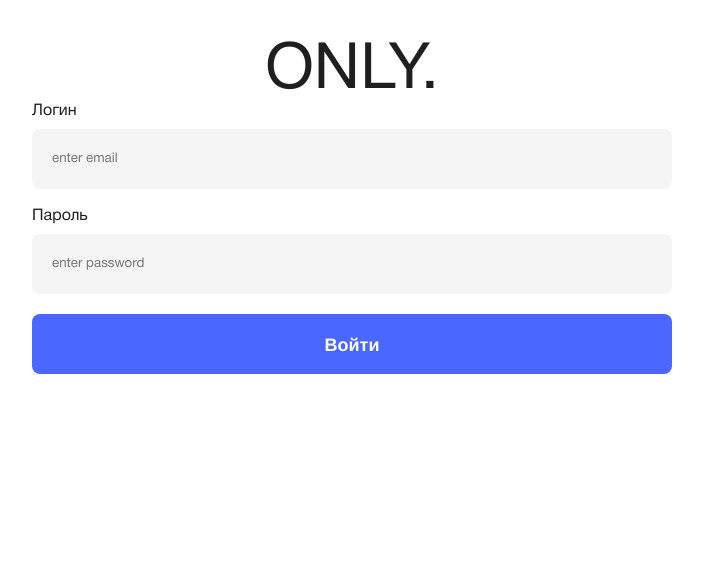
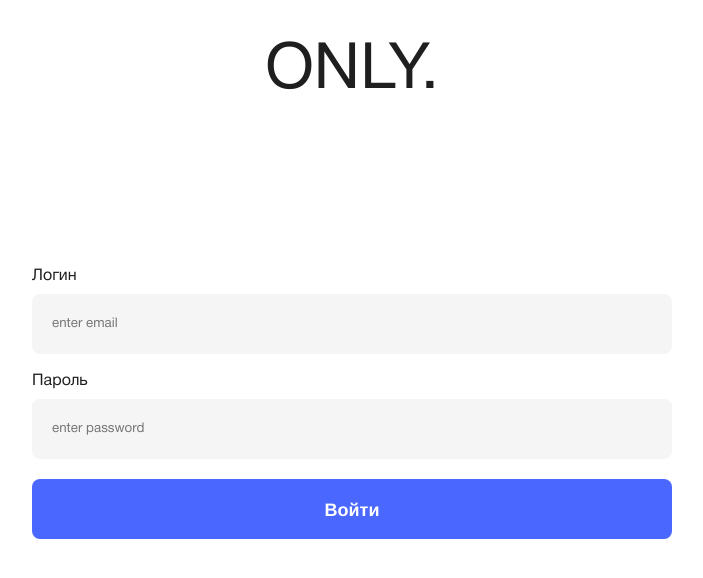
Before and after one commit to galikeev/only-task, a React (Create React App) app: page /login in a window 1280 px wide. Shown: the top 578 px of the page, without its empty margins (288-991 px from the left). Built offline with nearby package versions, Linux system fonts and the light colour scheme.

Commit message:
changed styles

```diff
--- a/src/pages/HomePage.js
+++ b/src/pages/HomePage.js
@@ -12,15 +12,16 @@ const Button = styledComponents.button`
     font-weight: 700;
     font-size: 18px;
     line-height: 22px;
+    margin-top: 50px;
 `;
 
 const HomePage = ({logout, email}) => {
 
     return (
-        <div className="container">
+        <>
             <div>Здравствуйте, <span style={{'fontWeight': '700'}}>{email}</span></div>
             <Button onClick={logout}>Выйти</Button>
-        </div>
+        </>
     );
 };
 
--- a/src/pages/LoginPage.js
+++ b/src/pages/LoginPage.js
@@ -13,14 +13,6 @@ const Input = styledComponents.input`
     outline: none;
 `;
 
-const Form = styledComponents.form`
-    display: flex;
-    flex-direction: column;
-    align-items: center;
-    justify-content: flex-end;
-    gap: 20px;
-`;
-
 const Label = styledComponents.div`
     display: flex;
     flex-direction: column;
@@ -34,6 +26,7 @@ const Button = styledComponents(Input)`
     font-weight: 700;
     font-size: 18px;
     line-height: 22px;
+    margin-top: 20px;
 `;
 
 const Error = styledComponents.span`
@@ -47,12 +40,12 @@ const NotFound = styledComponents.div`
     height: 60px;
     background: #F5E9E9;
     border: 1px solid #E26F6F;
-    box-sizing: border-box;
     border-radius: 8px;
     display: flex;
     align-items: center;
     gap: 14px;
     padding: 20px;
+    margin-bottom: 27px;
 `;
 
 const Warning = styledComponents.div`
@@ -72,7 +65,7 @@ const LoginPage = ({onSubmit, error, disabledBtn}) => {
     const disibledColor = disabledBtn ? {'background': '#99A9FF'} : null;
 
     return (
-        <Form onSubmit={handleSubmit(onSubmit)}>
+        <form onSubmit={handleSubmit(onSubmit)}>
             {error ? <NotFound><Warning>!</Warning>{error}</NotFound> : ''}
             <Label>
                 <label htmlFor="email">Логин</label>
@@ -85,7 +78,7 @@ const LoginPage = ({onSubmit, error, disabledBtn}) => {
                 {errors.email && <Error>Обязательное поле</Error>}
             </Label>
             <Label>
-                <label htmlFor="email">Пароль</label>
+                <label htmlFor="email" style={{'marginTop': '20px'}}>Пароль</label>
                 <Input
                     placeholder="enter password"
                     type="password"
@@ -95,7 +88,7 @@ const LoginPage = ({onSubmit, error, disabledBtn}) => {
                 {errors.password && <Error>Обязательное поле</Error>}
             </Label>
             <Button type="submit" value="Войти" disabled={disabledBtn} style={disibledColor}/>
-        </Form>
+        </form>
     );
 };
 
--- a/src/styles/style.scss
+++ b/src/styles/style.scss
@@ -50,7 +50,6 @@ input::-webkit-inner-spin-button {
 }
 
 .app {
-    width: 1100px;
     margin: 0 auto;
     padding: 40px 0 40px 0;
 }
@@ -59,5 +58,5 @@ input::-webkit-inner-spin-button {
     align-items: center;
     justify-content: center;
     flex-direction: column;
-    gap: 50px;
+    height: 75vh;
 }
```
